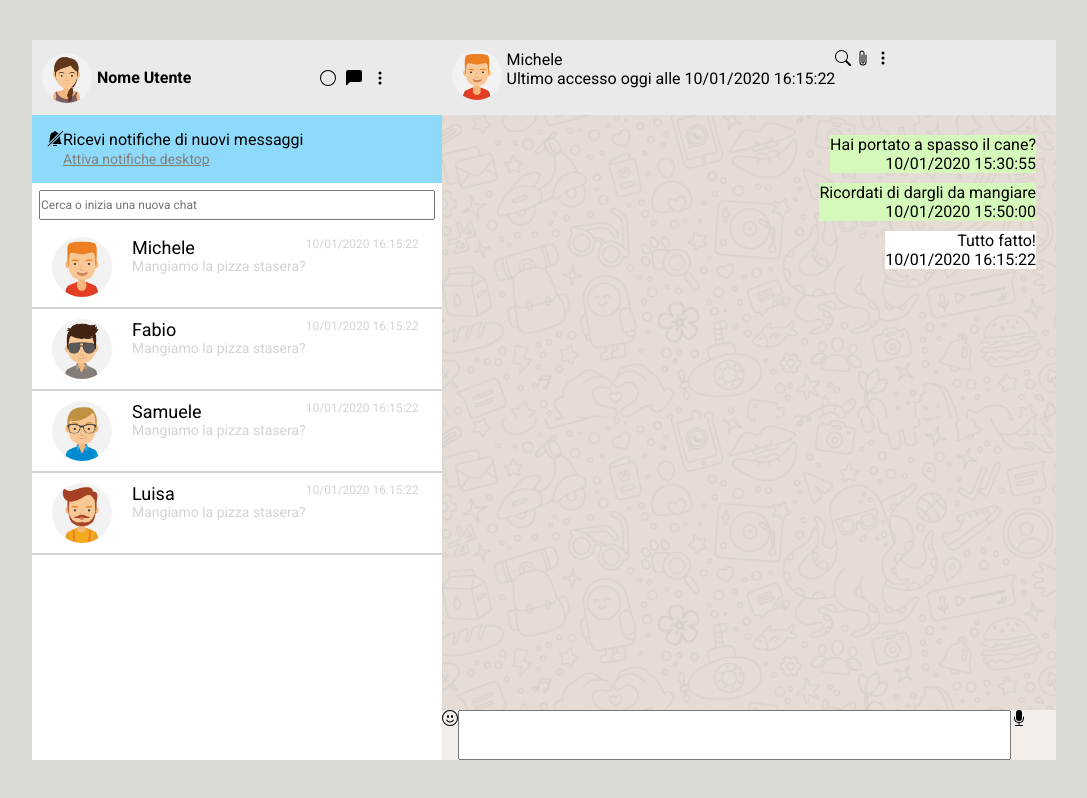
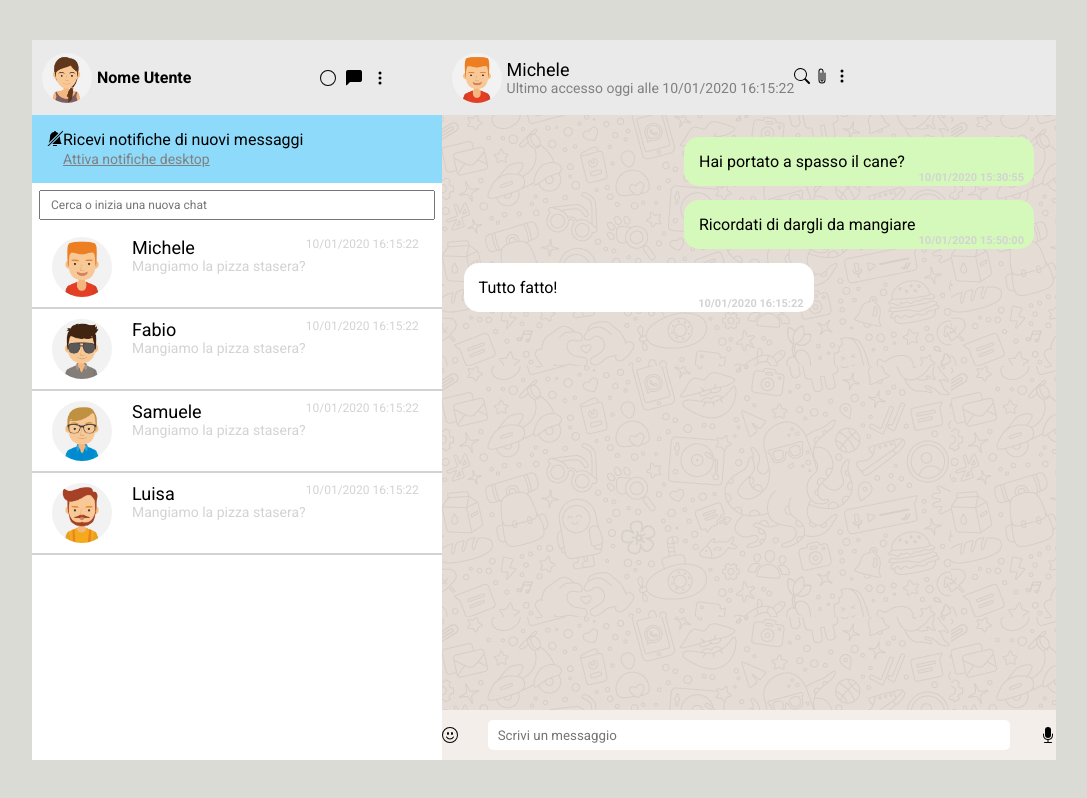
Before and after one commit to mattiadebonis/vue-boolzapp, a plain HTML site: page index.html in a window 1280 px wide. Shown: the whole page, without its empty margins (96-1183 px from the left). Drawn offline with nearby package versions, Linux system fonts and the light colour scheme.

Commit message:
Dettagli css

```diff
--- a/css/style.css
+++ b/css/style.css
@@ -91,6 +91,7 @@ body{
     width: calc(100% - 14px);
     height: 30px;
     font-size: 12px;
+    padding: 10px;
 }
 
 /* MENU CHAT ATTIVE*/
@@ -143,42 +144,81 @@ body{
 }
 
 #header_chat{
+    align-items: center;
     background-color:rgb(234,234,234);
     width:100%;
     height: 75px;
     padding: 10px;
 }
 
+.right_header{
+    text-align:right;
+}
+
 #main_chat{
     width: 100%;
     height: calc(100% - 125px);
     padding: 10px;
-    background-image: url("../img/mine.jpg") ;
-    background-size: contain;
+    background-image: url("../img/mine.jpg");
     background-repeat: repeat;
+    background-attachment: scroll;
+}
+
+.last_seen{
+    color: gray;
+    font-size:14px;
 }
 
 .message{
+    margin: 10px;
     text-align: right;
-    margin: 10px;
+    list-style: none;
+    padding: 2px;
 }
+
 .sent{
+    position: relative;
+    text-align: left;
     display: inline-block;
+    width: 350px;
     background-color:rgb(213,249,186);
+    padding: 15px;
+    border-radius: 15px;
+}
 
+.received{
+    position: relative;
+    text-align: left;
+    background-color: white;
+    width: 350px;
+    padding: 15px;
+    border-radius: 15px;
 }
-.received{
-    display: inline-block;
-    background-color: white;
+
+.time_message{
+    position:absolute;
+    right: 10px;
+    bottom: 2px;
+    text-align:right;
+    font-size: 11px;
+    color:lightgray;
+    font-weight: 700;
 }
 
 #footer_chat{
+    align-items: center;
+    justify-content: space-between;
     background-color: rgb(243, 238, 234);
     height: 50px;
     width:100%;
 }
+
 #footer_chat input{
-    width: 90%;
-    line-height: 20px;
+    width: 85%;
+    height: 30px;
+    margin: 10px;
+    border-width: 0px;
+    border-radius: 5px;
+    padding: 10px;
 }
 /* /view chat*/
--- a/index.html
+++ b/index.html
@@ -74,7 +74,6 @@
                         <hr>
                     </li>
                 </ul>
-
             </div>
             <!-- menu chat-->
         </div>
@@ -85,11 +84,11 @@
             <div id="header_chat" class="flex">
                 <img :src="showUserImg(indexSelezionato)" alt="img-utente" class="img_utente">
                 <div>
-                    <p>{{contacts[indexSelezionato].name}}</p>
-                    <p>Ultimo accesso oggi alle 10/01/2020 16:15:22</p>
+                    <p class="name_user">{{contacts[indexSelezionato].name}}</p>
+                    <p class="last_seen">Ultimo accesso oggi alle 10/01/2020 16:15:22</p>
                 </div>
                 <!-- icone header chat-->
-                <div>
+                <div class="right_header">
                     <svg xmlns="http://www.w3.org/2000/svg" width="16" height="16" fill="currentColor" class="bi bi-search" viewBox="0 0 16 16">
                         <path d="M11.742 10.344a6.5 6.5 0 1 0-1.397 1.398h-.001c.03.04.062.078.098.115l3.85 3.85a1 1 0 0 0 1.415-1.414l-3.85-3.85a1.007 1.007 0 0 0-.115-.1zM12 6.5a5.5 5.5 0 1 1-11 0 5.5 5.5 0 0 1 11 0z"/>
                       </svg>
@@ -105,14 +104,14 @@
             </div>
             <div id="main_chat">
                 <!-- creare if se nome utente è uguale a utente selezionato allora con v for mostra i messaggi con v bind selezionare la classe sent o received-->
-                <div v-for="(message, index) in contacts[indexSelezionato].messages" class="message">
+                <ul>
+                    <li v-for="(message, index) in contacts[indexSelezionato].messages" class="message">
                         <div :class="message.status">
-
                             <p>{{message.text}}</p>
-                        <p>{{message.date}}</p>
-
+                            <p class="time_message">{{message.date}}</p>
                         </div>
-                </div>
+                    </li>
+                </ul>
             </div>
             <div id="footer_chat" class="flex">
                 <svg xmlns="http://www.w3.org/2000/svg" width="16" height="16" fill="currentColor" class="bi bi-emoji-smile" viewBox="0 0 16 16">
@@ -120,7 +119,7 @@
                     <path d="M4.285 9.567a.5.5 0 0 1 .683.183A3.498 3.498 0 0 0 8 11.5a3.498 3.498 0 0 0 3.032-1.75.5.5 0 1 1 .866.5A4.498 4.498 0 0 1 8 12.5a4.498 4.498 0 0 1-3.898-2.25.5.5 0 0 1 .183-.683zM7 6.5C7 7.328 6.552 8 6 8s-1-.672-1-1.5S5.448 5 6 5s1 .672 1 1.5zm4 0c0 .828-.448 1.5-1 1.5s-1-.672-1-1.5S9.448 5 10 5s1 .672 1 1.5z"/>
                 </svg>
                   <!-- inserimento nuovo messaggio-->
-                  <input @keyup.enter="sendMessage(); receivMessage();" v-model="nuovoMessaggio" type="text">
+                <input @keyup.enter="sendMessage(); receivMessage();" v-model="nuovoMessaggio" type="text" placeholder="Scrivi un messaggio">
 
                 <svg xmlns="http://www.w3.org/2000/svg" width="16" height="16" fill="currentColor" class="bi bi-mic-fill" viewBox="0 0 16 16">
                     <path d="M5 3a3 3 0 0 1 6 0v5a3 3 0 0 1-6 0V3z"/>
```
Lines whose indentation alone changed are shown as unchanged.
